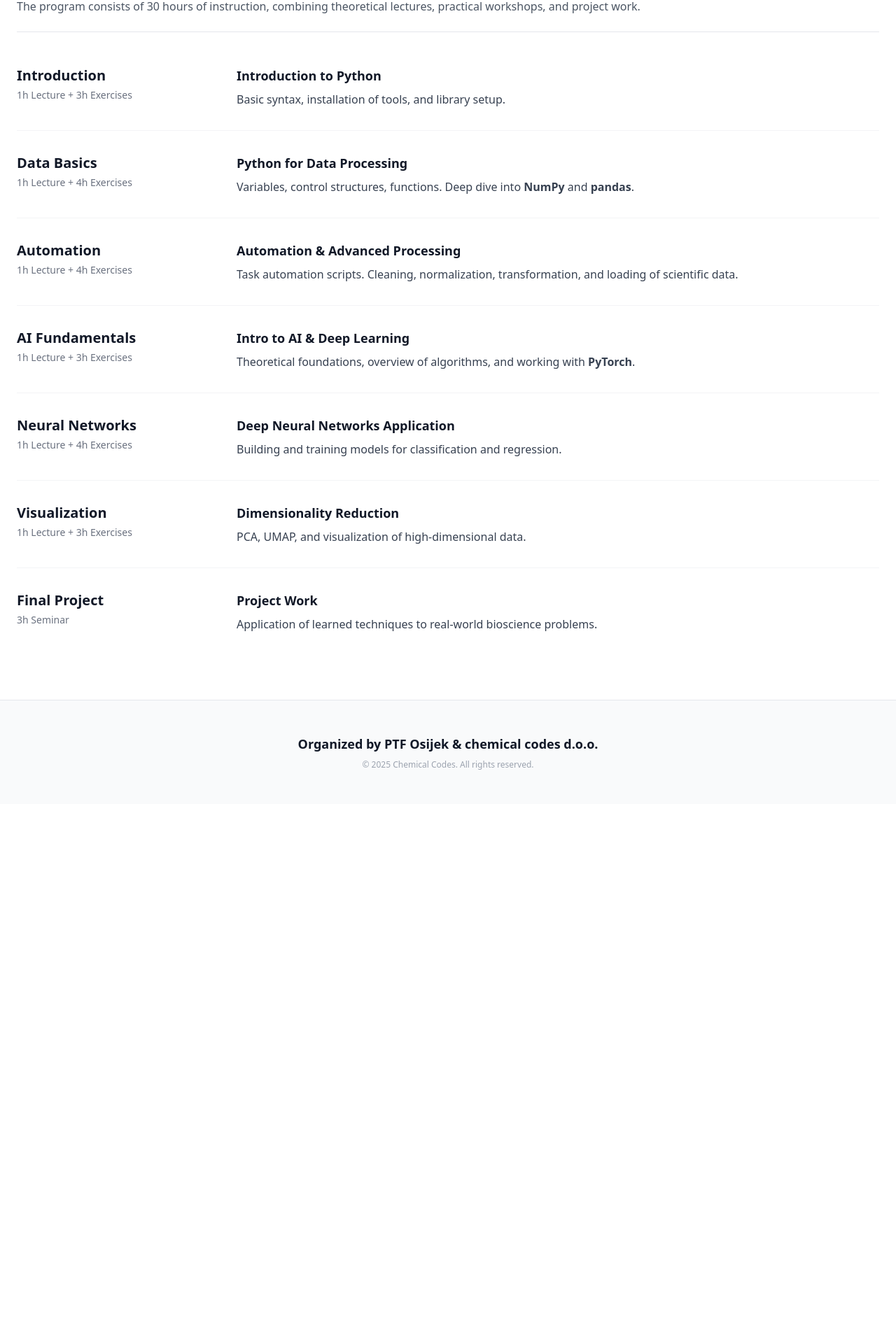
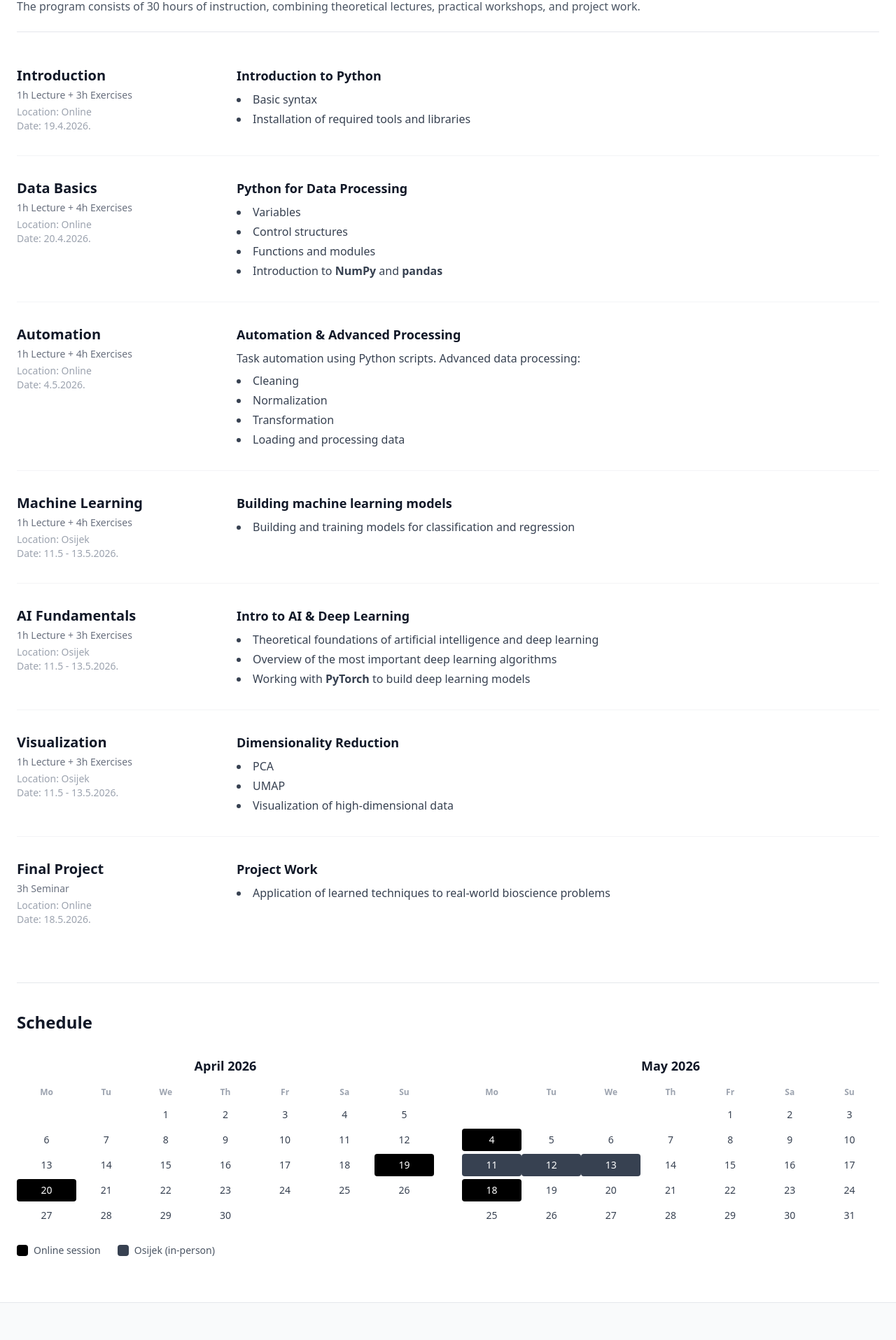
Before and after one commit to chemicalcodes/chemicalcodes.github.io, a Next.js app: page /lifelong/program in a window 1280 px wide. Shown: the part 200-2115 px from the top of the page at 70% size. Before the commit the page ends 1349 px from the top, so only its background shows below. Built offline with nearby package versions, Linux system fonts and the light colour scheme.

Commit message:
update lifelong

```diff
--- a/app/lifelong/page.tsx
+++ b/app/lifelong/page.tsx
@@ -48,7 +48,10 @@ export default function LifelongHome() {
             </li>
           </ul>
           <div className="mt-8">
-            <a href="mailto:info@chemical.codes" className="block w-full text-center bg-black text-white py-3 font-bold hover:bg-gray-800 transition-colors">
+            <a
+              href={`mailto:info@chemical.codes?subject=${encodeURIComponent("Application – AI in Biosciences (2026)")}&body=${encodeURIComponent("Name: \nEmail: \nPhone: \nInstitution/Company: \nRole/Title: \nDegree: \nHow did you hear about us: ")}`}
+              className="block w-full text-center bg-black text-white py-3 font-bold hover:bg-gray-800 transition-colors"
+            >
               Apply Now
             </a>
           </div>
--- a/app/lifelong/program/page.tsx
+++ b/app/lifelong/program/page.tsx
@@ -15,10 +15,15 @@ export default function ProgramPage() {
           <div className="col-span-1">
             <h3 className="text-xl font-bold">Introduction</h3>
             <span className="text-sm text-gray-500 block mt-1">1h Lecture + 3h Exercises</span>
+            <span className="text-sm text-gray-400 block mt-1">Location: Online </span>
+            <span className="text-sm text-gray-400 block">Date: 19.4.2026. </span>
           </div>
           <div className="col-span-3">
             <h4 className="font-bold text-lg mb-2">Introduction to Python</h4>
-            <p className="text-gray-700">Basic syntax, installation of tools, and library setup.</p>
+            <ul className="text-gray-700 list-disc list-inside space-y-1">
+              <li>Basic syntax</li>
+              <li>Installation of required tools and libraries</li>
+            </ul>
           </div>
         </div>
 
@@ -26,10 +31,17 @@ export default function ProgramPage() {
           <div className="col-span-1">
             <h3 className="text-xl font-bold">Data Basics</h3>
             <span className="text-sm text-gray-500 block mt-1">1h Lecture + 4h Exercises</span>
+            <span className="text-sm text-gray-400 block mt-1">Location: Online </span>
+            <span className="text-sm text-gray-400 block">Date: 20.4.2026. </span>
           </div>
           <div className="col-span-3">
             <h4 className="font-bold text-lg mb-2">Python for Data Processing</h4>
-            <p className="text-gray-700">Variables, control structures, functions. Deep dive into <strong>NumPy</strong> and <strong>pandas</strong>.</p>
+            <ul className="text-gray-700 list-disc list-inside space-y-1">
+              <li>Variables</li>
+              <li>Control structures</li>
+              <li>Functions and modules</li>
+              <li>Introduction to <strong>NumPy</strong> and <strong>pandas</strong></li>
+            </ul>
           </div>
         </div>
 
@@ -37,10 +49,33 @@ export default function ProgramPage() {
           <div className="col-span-1">
             <h3 className="text-xl font-bold">Automation</h3>
             <span className="text-sm text-gray-500 block mt-1">1h Lecture + 4h Exercises</span>
+            <span className="text-sm text-gray-400 block mt-1">Location: Online </span>
+            <span className="text-sm text-gray-400 block">Date: 4.5.2026. </span>
           </div>
           <div className="col-span-3">
             <h4 className="font-bold text-lg mb-2">Automation & Advanced Processing</h4>
-            <p className="text-gray-700">Task automation scripts. Cleaning, normalization, transformation, and loading of scientific data.</p>
+            <p className="text-gray-700 mb-2">Task automation using Python scripts. Advanced data processing:</p>
+            <ul className="text-gray-700 list-disc list-inside space-y-1">
+              <li>Cleaning</li>
+              <li>Normalization</li>
+              <li>Transformation</li>
+              <li>Loading and processing data</li>
+            </ul>
+          </div>
+        </div>
+
+        <div className="grid md:grid-cols-4 gap-6 border-b border-gray-100 pb-8">
+          <div className="col-span-1">
+            <h3 className="text-xl font-bold">Machine Learning</h3>
+            <span className="text-sm text-gray-500 block mt-1">1h Lecture + 4h Exercises</span>
+            <span className="text-sm text-gray-400 block mt-1">Location: Osijek </span>
+            <span className="text-sm text-gray-400 block">Date: 11.5 - 13.5.2026. </span>
+          </div>
+          <div className="col-span-3">
+            <h4 className="font-bold text-lg mb-2">Building machine learning models</h4>
+            <ul className="text-gray-700 list-disc list-inside space-y-1">
+              <li>Building and training models for classification and regression</li>
+            </ul>
           </div>
         </div>
 
@@ -48,21 +83,16 @@ export default function ProgramPage() {
           <div className="col-span-1">
             <h3 className="text-xl font-bold">AI Fundamentals</h3>
             <span className="text-sm text-gray-500 block mt-1">1h Lecture + 3h Exercises</span>
+            <span className="text-sm text-gray-400 block mt-1">Location: Osijek </span>
+            <span className="text-sm text-gray-400 block">Date: 11.5 - 13.5.2026. </span>
           </div>
           <div className="col-span-3">
             <h4 className="font-bold text-lg mb-2">Intro to AI & Deep Learning</h4>
-            <p className="text-gray-700">Theoretical foundations, overview of algorithms, and working with <strong>PyTorch</strong>.</p>
-          </div>
-        </div>
-
-        <div className="grid md:grid-cols-4 gap-6 border-b border-gray-100 pb-8">
-          <div className="col-span-1">
-            <h3 className="text-xl font-bold">Neural Networks</h3>
-            <span className="text-sm text-gray-500 block mt-1">1h Lecture + 4h Exercises</span>
-          </div>
-          <div className="col-span-3">
-            <h4 className="font-bold text-lg mb-2">Deep Neural Networks Application</h4>
-            <p className="text-gray-700">Building and training models for classification and regression.</p>
+            <ul className="text-gray-700 list-disc list-inside space-y-1">
+              <li>Theoretical foundations of artificial intelligence and deep learning</li>
+              <li>Overview of the most important deep learning algorithms</li>
+              <li>Working with <strong>PyTorch</strong> to build deep learning models</li>
+            </ul>
           </div>
         </div>
 
@@ -70,10 +100,16 @@ export default function ProgramPage() {
           <div className="col-span-1">
             <h3 className="text-xl font-bold">Visualization</h3>
             <span className="text-sm text-gray-500 block mt-1">1h Lecture + 3h Exercises</span>
+            <span className="text-sm text-gray-400 block mt-1">Location: Osijek </span>
+            <span className="text-sm text-gray-400 block">Date: 11.5 - 13.5.2026. </span>
           </div>
           <div className="col-span-3">
             <h4 className="font-bold text-lg mb-2">Dimensionality Reduction</h4>
-            <p className="text-gray-700">PCA, UMAP, and visualization of high-dimensional data.</p>
+            <ul className="text-gray-700 list-disc list-inside space-y-1">
+              <li>PCA</li>
+              <li>UMAP</li>
+              <li>Visualization of high-dimensional data</li>
+            </ul>
           </div>
         </div>
 
@@ -81,10 +117,75 @@ export default function ProgramPage() {
           <div className="col-span-1">
             <h3 className="text-xl font-bold">Final Project</h3>
             <span className="text-sm text-gray-500 block mt-1">3h Seminar</span>
+           <span className="text-sm text-gray-400 block mt-1">Location: Online </span>
+            <span className="text-sm text-gray-400 block">Date: 18.5.2026. </span>
           </div>
           <div className="col-span-3">
             <h4 className="font-bold text-lg mb-2">Project Work</h4>
-            <p className="text-gray-700">Application of learned techniques to real-world bioscience problems.</p>
+            <ul className="text-gray-700 list-disc list-inside space-y-1">
+              <li>Application of learned techniques to real-world bioscience problems</li>
+            </ul>
+          </div>
+        </div>
+      </div>
+
+      {/* Calendar */}
+      <div className="border-t border-gray-200 pt-10">
+        <h2 className="text-2xl font-black mb-8">Schedule</h2>
+        <div className="grid md:grid-cols-2 gap-10">
+
+          {/* April 2026 */}
+          <div>
+            <h3 className="text-lg font-bold mb-4 text-center">April 2026</h3>
+            <div className="grid grid-cols-7 text-center text-xs font-semibold text-gray-400 mb-2">
+              {["Mo","Tu","We","Th","Fr","Sa","Su"].map(d => <div key={d}>{d}</div>)}
+            </div>
+            <div className="grid grid-cols-7 text-center text-sm gap-y-1">
+              {/* April 1 = Wednesday → 2 empty cells */}
+              {[null,null,1,2,3,4,5,6,7,8,9,10,11,12,13,14,15,16,17,18,19,20,21,22,23,24,25,26,27,28,29,30,null,null,null].map((d, i) => {
+                const isOnline = d === 19 || d === 20;
+                return (
+                  <div key={i} className={`py-1.5 rounded text-sm font-medium
+                    ${!d ? "" : isOnline ? "bg-black text-white" : "text-gray-700"}`}>
+                    {d ?? ""}
+                  </div>
+                );
+              })}
+            </div>
+          </div>
+
+          {/* May 2026 */}
+          <div>
+            <h3 className="text-lg font-bold mb-4 text-center">May 2026</h3>
+            <div className="grid grid-cols-7 text-center text-xs font-semibold text-gray-400 mb-2">
+              {["Mo","Tu","We","Th","Fr","Sa","Su"].map(d => <div key={d}>{d}</div>)}
+            </div>
+            <div className="grid grid-cols-7 text-center text-sm gap-y-1">
+              {/* May 1 = Friday → 4 empty cells */}
+              {[null,null,null,null,1,2,3,4,5,6,7,8,9,10,11,12,13,14,15,16,17,18,19,20,21,22,23,24,25,26,27,28,29,30,31].map((d, i) => {
+                const isOnline = d === 4 || d === 18;
+                const isOsijek = d === 11 || d === 12 || d === 13;
+                return (
+                  <div key={i} className={`py-1.5 rounded text-sm font-medium
+                    ${!d ? "" : isOnline ? "bg-black text-white" : isOsijek ? "bg-gray-700 text-white" : "text-gray-700"}`}>
+                    {d ?? ""}
+                  </div>
+                );
+              })}
+            </div>
+          </div>
+
+        </div>
+
+        {/* Legend */}
+        <div className="flex gap-6 mt-6 text-sm text-gray-600">
+          <div className="flex items-center gap-2">
+            <span className="w-4 h-4 rounded bg-black inline-block" />
+            Online session
+          </div>
+          <div className="flex items-center gap-2">
+            <span className="w-4 h-4 rounded bg-gray-700 inline-block" />
+            Osijek (in-person)
           </div>
         </div>
       </div>
--- a/app/lifelong/venue/page.tsx
+++ b/app/lifelong/venue/page.tsx
@@ -17,8 +17,17 @@ export default function VenuePage() {
         <strong>Important Note:</strong> The specific classrooms/labs for the practical exercises will be arranged by agreement with the participants prior to the start of the course.
       </div>
 
-      <div className="mt-12 h-64 bg-gray-100 flex items-center justify-center text-gray-400 rounded-lg border-2 border-dashed border-gray-300">
-        Google Maps Embed Placeholder (Franje Kuhača 18)
+      <div className="mt-12 rounded-lg overflow-hidden border border-gray-200">
+        <iframe
+          src="https://maps.google.com/maps?q=Franje+Kuha%C4%8Da+18,+31000+Osijek,+Croatia&output=embed"
+          width="100%"
+          height="400"
+          style={{ border: 0 }}
+          allowFullScreen
+          loading="lazy"
+          referrerPolicy="no-referrer-when-downgrade"
+          title="Faculty of Food Technology Osijek"
+        />
       </div>
     </div>
   );
```
